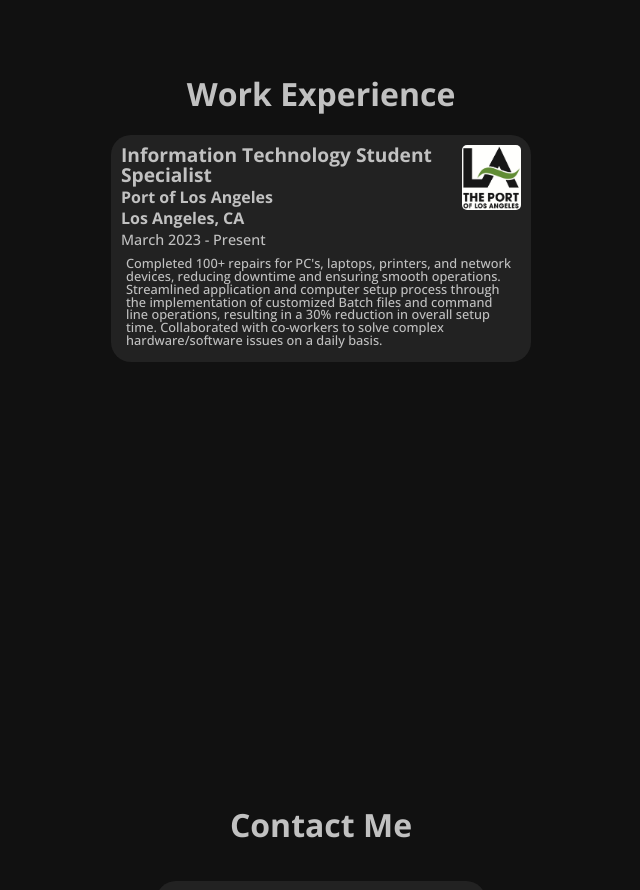
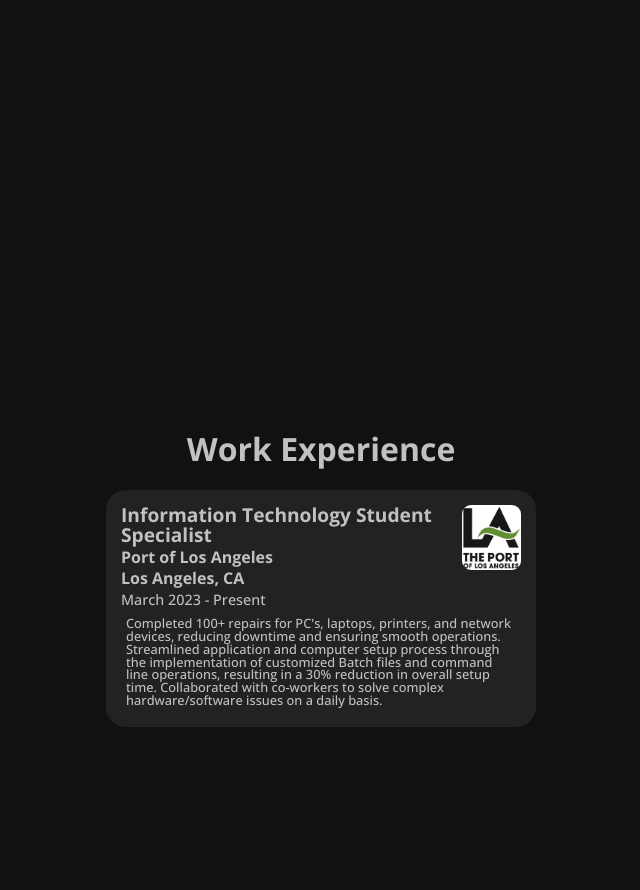
Before and after one commit to lucas-amberg/personal-website, a React (Vite) app in the folder personal-website-frontend/: page / in a window 1280 px wide. Shown: the part 5340-6230 px from the top of the page, without its empty margins (319-959 px from the left). Built offline with nearby package versions, Linux system fonts and the light colour scheme.

Commit message:
Widen job item, fix spacing between jobs and contact, fix spacing at top

```diff
--- a/personal-website-frontend/src/styles/app.css
+++ b/personal-website-frontend/src/styles/app.css
@@ -57,18 +57,18 @@ length depending on the size of the content*/
     background-color: var(--dark-color);
     display: grid;
 		place-items: center;
-    grid-template-rows: 100vh 100vh 75vh 175vh 250vh 100vh;
+    grid-template-rows: 100vh 120vh 75vh 175vh 250vh 100vh;
 }
 
 
 @media only screen and (max-height: 500px) {
 	.app-page {
-    grid-template-rows: 100vh 100vh 100vh 240vh 500vh 200vh !important;
+    grid-template-rows: 100vh 120vh 100vh 240vh 500vh 200vh !important;
  }
 }
 
 @media only screen and (min-width: 768px) {
 	.app-page {
-    grid-template-rows: 100vh 100vh 75vh 120vh 250vh 100vh;
+    grid-template-rows: 100vh 120vh 75vh 120vh 250vh 150vh;
 }
 }
--- a/personal-website-frontend/src/styles/work-experience.css
+++ b/personal-website-frontend/src/styles/work-experience.css
@@ -37,7 +37,7 @@
 .job-title img {
     width: 65px;
     height: 65px;
-    border-radius: 5px;
+    border-radius: 9px;
 }
 
 .job-item {
@@ -45,7 +45,7 @@
     flex-direction: column;
     background-color: var(--third-color);
     border-radius: 20px;
-    padding: 10px;
+    padding: 15px;
     width: 350px;
     transition: all ease 0.4s;
 }
```
